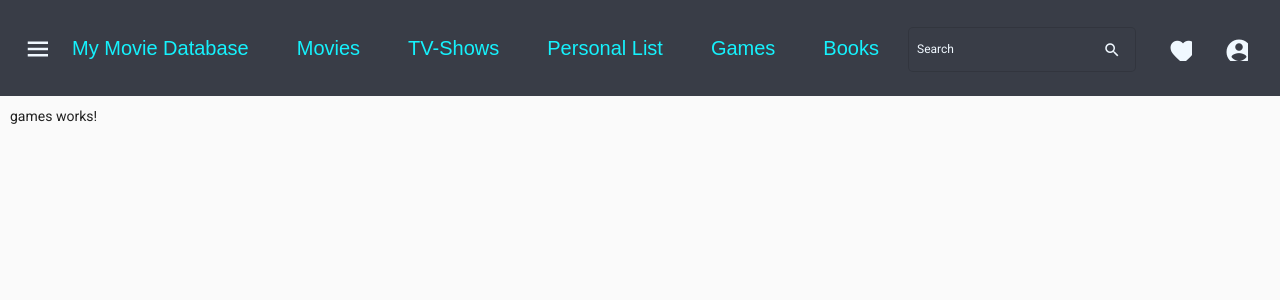
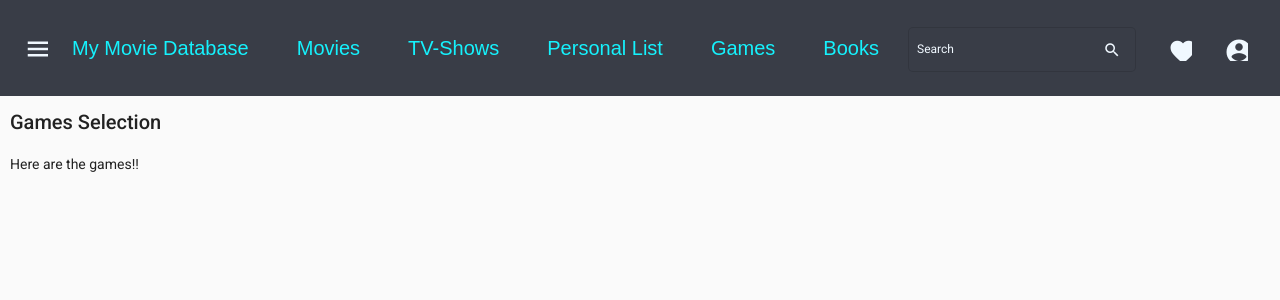
Before and after one commit to ejwanner/movie-api-angular, an Angular app: page /games in a window 1280 px wide. Shown: the top 300 px of the page. Built offline with nearby package versions, Linux system fonts and the light colour scheme.

Commit message:
insert a quick html for books and games

```diff
--- a/src/app/books/books.component.html
+++ b/src/app/books/books.component.html
@@ -1 +1,4 @@
-<p>books works!</p>
+<div class="books-container">
+  <h2>Books Selection</h2>
+  <p>Here are the books!!</p>
+</div>
--- a/src/app/games/games.component.html
+++ b/src/app/games/games.component.html
@@ -1 +1,4 @@
-<p>games works!</p>
+<div class="games-container">
+  <h2>Games Selection</h2>
+  <p>Here are the games!!</p>
+</div>
```
